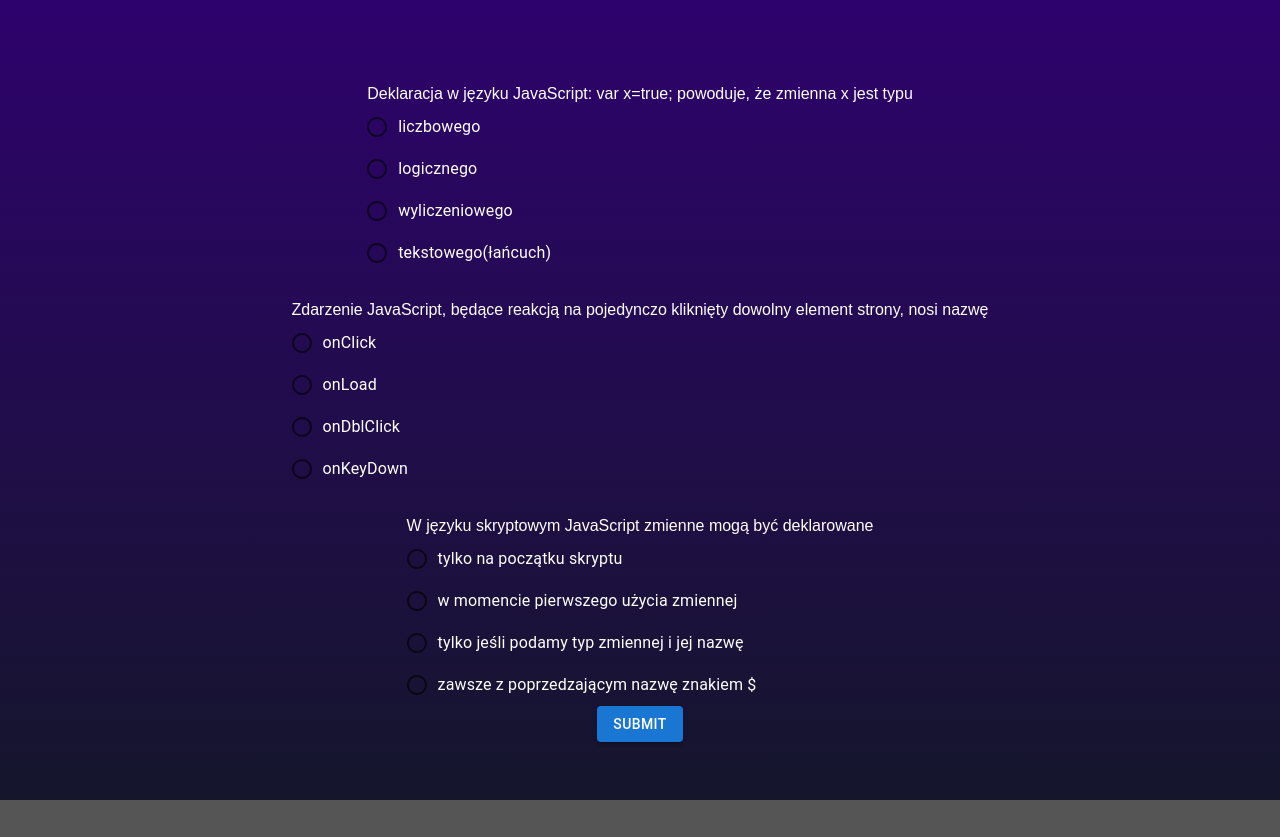
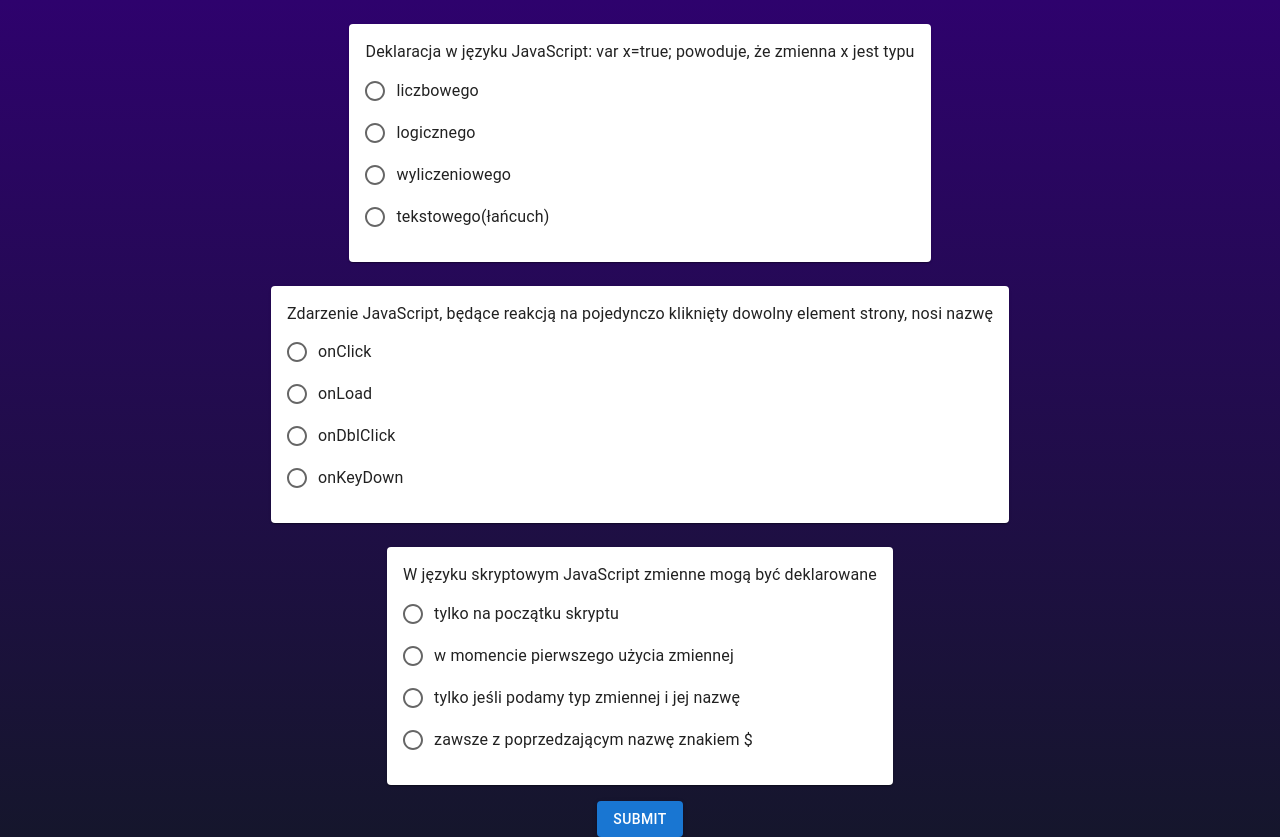
Before and after one commit to w1atrak/hackathIOn, a Next.js app: page /game/2137 in a window 1280 px wide. Before the commit the page ends 800 px from the top, so only its background shows below. Built offline with nearby package versions, Linux system fonts and the light colour scheme; no server answers.

Commit message:
Add user score handling in quiz game

```diff
--- a/src/components/QuestionBox.tsx
+++ b/src/components/QuestionBox.tsx
@@ -1,7 +1,7 @@
 "use client";
 
 import React from "react";
-import {FormControl, FormControlLabel, Radio, RadioGroup} from "@mui/material";
+import {Card, CardContent, FormControl, FormControlLabel, Radio, RadioGroup, Typography} from "@mui/material";
 
 interface QuestionBoxProps {
     id: number;
@@ -13,8 +13,13 @@
 
 export const QuestionBox = (props: QuestionBoxProps) => {
     return <div style={{marginTop: '24px'}}>
+        <Card sx={{ minWidth: 275 }}>
+            <CardContent>
+                <Typography  gutterBottom>
+                    {props.question}
+                </Typography>
+
                 <FormControl>
-            {props.question}
                     <RadioGroup
                         aria-labelledby="demo-radio-buttons-group-label"
                         defaultValue="female"
@@ -31,5 +36,7 @@
                         })}
                     </RadioGroup>
                 </FormControl>
+            </CardContent>
+        </Card>
     </div>
 }
--- a/src/components/QuizGame.tsx
+++ b/src/components/QuizGame.tsx
@@ -2,6 +2,8 @@
 import {QuestionBox} from "~/components/QuestionBox";
 import {Button, Stack} from "@mui/material";
 import {useState} from "react";
+import FinalDialog from "~/components/FinalDialog";
+import {useSharedState} from "~/app/context";
 
 export interface QuizQuestion {
     id: number;
@@ -21,7 +23,10 @@
 
 export const QuizGame = (props: QuizGameProps) => {
 
+    const {userId} = useSharedState();
     const [userAnswers, setUserAnswers] = useState<UserAnswer[]>([]);
+    const [userScore, setUserScore] = useState(0)
+    const [displayFinalDialog, setDisplayFinalDialog] = useState(false)
 
     const handleOptionChange = (userAnswer: string, questionId: number) => {
 
@@ -45,28 +50,36 @@
         let correctAnswers = 0;
         userAnswers.forEach(answer => {
             const question = props.questions.find(que => que.id === answer.questionId);
+
             if (question?.answer === answer.answer) {
                 correctAnswers++;
             }
         })
-        // todo do sth with correct answers !!!
+
+        setUserScore(correctAnswers);
+        setDisplayFinalDialog(true);
     }
 
     return <>
+        {displayFinalDialog ? <FinalDialog points={userScore} userId={userId} taskId={1}/>:
+            <>
                 {
-            props.questions.map((question, questionIndex) => {
-                return <QuestionBox id={questionIndex}
-                                    key={questionIndex}
+                    props.questions.map((question) => {
+                        return <QuestionBox id={question.id}
+                                            key={question.id}
                                             question={question.question}
                                             options={question.options}
                                             answer={question.answer}
                                             handler={(answer) => {
-                                        handleOptionChange(answer, questionIndex);
+                                                handleOptionChange(answer, question.id);
                                             }}/>
                     })
                 }
-        <Stack spacing={2} direction="row">
+
+                <Stack style={{marginTop: '16px'}} spacing={2} direction="row">
                     <Button onClick={handleSubmit} variant="contained">Submit</Button>
                 </Stack>
             </>
         }
+    </>
+}
```
Lines whose indentation alone changed are shown as unchanged.
